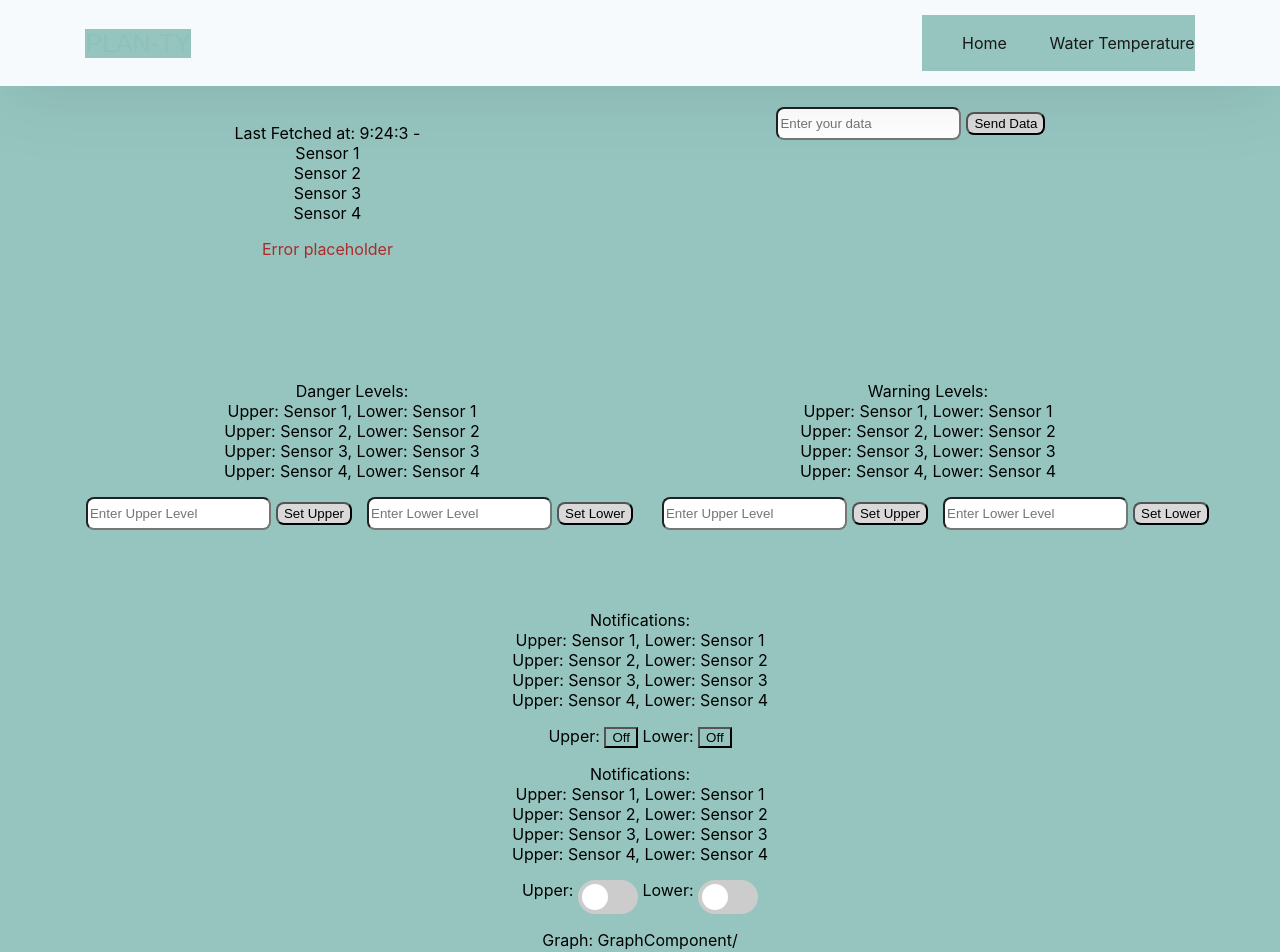
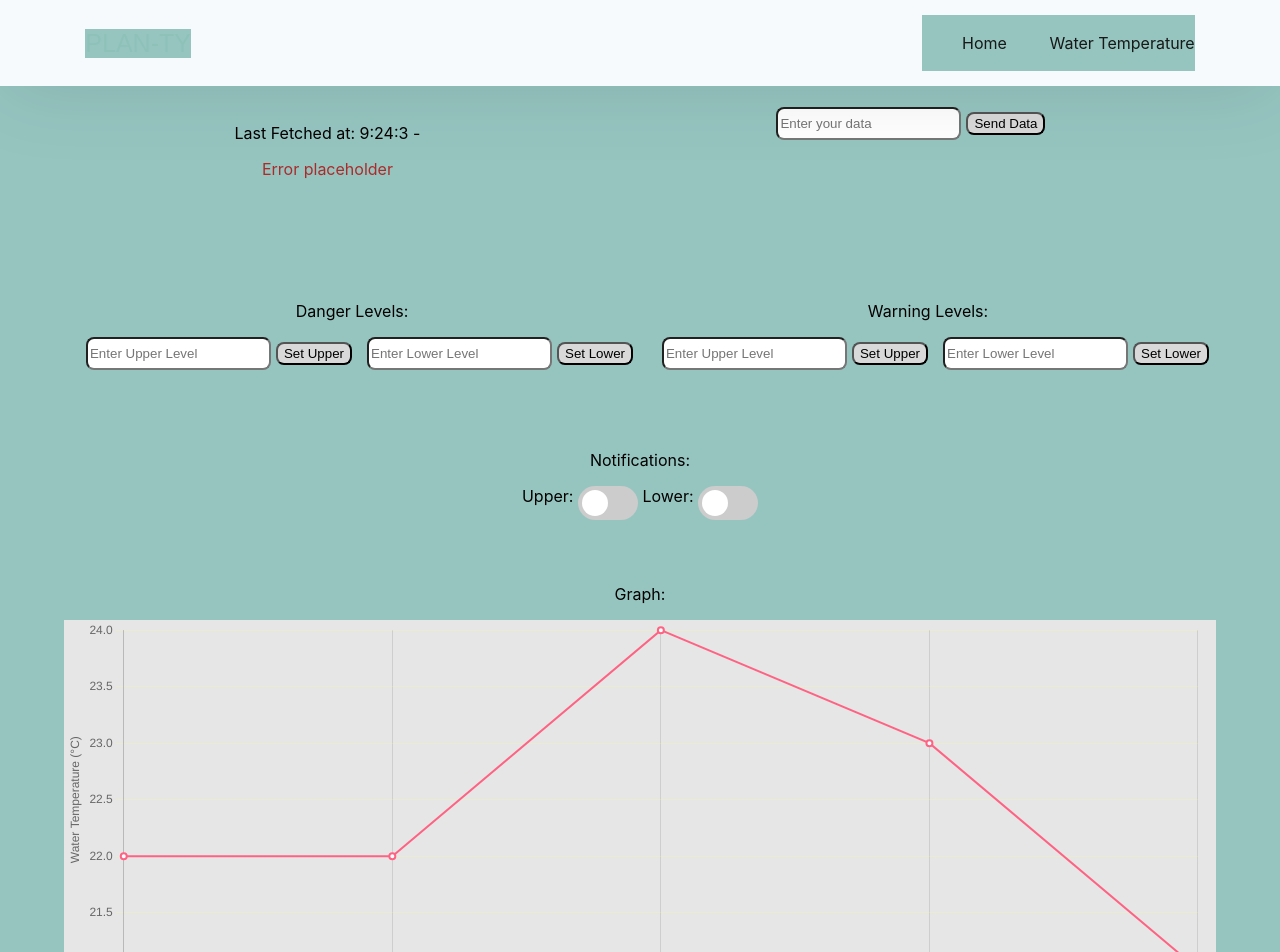
Before and after one commit to Plan-ty/plan-ty, a React (Create React App) app in the folder plan-ty/: page /waterTemp in a window 1280 px wide. Shown: the top 952 px of the page. Built offline with nearby package versions, Linux system fonts and the light colour scheme; data requests are answered from the project's data file.

Commit message:
Chart.js is functional for all parameters.

```diff
--- a/plan-ty/db.json
+++ /dev/null
@@ -1,20 +0,0 @@
-{
-  "data": [
-    {
-      "id": "1",
-      "name": "Sensor 1"
-    },
-    {
-      "id": "2",
-      "name": "Sensor 2"
-    },
-    {
-      "id": "3",
-      "name": "Sensor 3"
-    },
-    {
-      "id": "8177",
-      "name": "Sensor 4"
-    }
-  ]
-}
--- /dev/null
+++ b/plan-ty/public/db.json
@@ -0,0 +1,37 @@
+[
+    {
+      "id": 0,
+      "time": 9,
+      "waterTemperature": 22,
+      "waterPh": 8.4,
+      "electricConductivity": 100
+    },
+    {
+      "id": 1,
+      "time": 10,
+      "waterTemperature": 22,
+      "waterPh": 8,
+      "electricConductivity": 120
+    },
+    {
+      "id": 2,
+      "time": 11,
+      "waterTemperature": 24,
+      "waterPh": 7.5,
+      "electricConductivity": 130
+    },
+    {
+      "id": 3,
+      "time": 12,
+      "waterTemperature": 23,
+      "waterPh": 8,
+      "electricConductivity": 125
+    },
+    {
+      "id": 4,
+      "time": 13,
+      "waterTemperature": 21,
+      "waterPh": 8.4,
+      "electricConductivity": 110
+    }
+  ]
--- a/plan-ty/src/App.js
+++ b/plan-ty/src/App.js
@@ -1,7 +1,7 @@
 import "./App.css";
 import React from "react";
 import { BrowserRouter as Router, Route, Routes } from "react-router-dom";
-import NavBar from "./components/navBar/NavBar";
+import NavBar from './components/navbar/NavBar'
 import WaterTemp from "./components/parameters/waterTemp/WaterTemp";
 
 import Home from "./components/home/Home";
--- a/plan-ty/src/components/charts/Chart.js
+++ b/plan-ty/src/components/charts/Chart.js
@@ -1,6 +1,7 @@
-import React from 'react'
+import React, { useState, useEffect } from 'react'
 import  {CategoryScale, Chart as ChartJS, LineElement, LinearScale, PointElement} from 'chart.js'
 import { Line } from 'react-chartjs-2';
+import axios from "axios";
 
 ChartJS.register(
   CategoryScale,
@@ -9,40 +10,72 @@ ChartJS.register(
   LineElement
 )
 
-const Chart = () => {
+const Chart = ({ dataKey, yAxisLabel }) => { // Accept props for data key and Y-axis label
 
-  var data = {
-    labels: ["10:00", "11:00", "12:00", "13:00", "14:00", "15:00", "16:00"],
+  const [chartData, setChartData] = useState({
+  labels: [],
     datasets: [
       {
-        label: "Water Temperature",
         backgroundColor: "rgba(255,255,255)",
         borderColor: "rgba(255,99,132,1)",
         borderWidth: 2,
         hoverBackgroundColor: "rgba(255,99,132,0.4)",
         hoverBorderColor: "rgba(255,99,132,1)",
-        data: [18, 20, 20, 22, 25, 19, 18]
+        data: []
       }
     ]
-  };
+  });
 
-  var options = {
+  useEffect(() => {
+    const fetchData = async () => {
+      try {
+        const response = await axios.get("/db.json");
+        const jsonData = response.data;
+
+        const labels = jsonData.map(entry => entry.time + ":00");
+        const values = jsonData.map(entry => entry[dataKey]); // Use dataKey prop to extract the appropriate data
+
+        setChartData(prevState => ({
+          ...prevState,
+          labels: labels,
+          datasets: [
+            {
+              ...prevState.datasets[0],
+              data: values
+            }
+          ]
+        }));
+      } catch (error) {
+        console.error("Error fetching data:", error);
+      }
+    };
+
+    fetchData();
+  }, [dataKey]); // Include dataKey in dependencies
+
+  const options = {
     maintainAspectRatio: false,
     scales: {
+      x: {
+        title: {
+          display: true,
+          text: 'Time (h)'
+        }
+      },
       y: {
+        title: {
+          display: true,
+          text: yAxisLabel // Use yAxisLabel prop for Y-axis label
+        },
         stacked: true,
         grid: {
           display: true,
           color: "rgba(255,255,132,0.2)"
         }
-      },
-      x: {
-        grid: {
-          display: false
-        }
       }
     }
   };
+
 
   const lineBackgroundColor = {
     backgroundColor: "rgb(230, 230, 230)"
@@ -51,7 +84,7 @@ const Chart = () => {
   return (
     <div>
       <Line
-        data={data}
+        data={chartData}
         options={options}
         height={400}
         style={lineBackgroundColor}
@@ -60,53 +93,7 @@ const Chart = () => {
   )
 }
 
-export default Chart
+export default Chart;
 
 
-
-//import Chart from './../../charts/Chart'
-
-
-
-
-
-
-/*var data = {
-    labels: ["10:00", "11:00", "12:00", "13:00", "14:00", "15:00", "16:00"],
-    datasets: [
-      {
-        label: "Water Temperature",
-        backgroundColor: "rgba(255,99,132,0.2)",
-        borderColor: "rgba(255,99,132,1)",
-        borderWidth: 2,
-        hoverBackgroundColor: "rgba(255,99,132,0.4)",
-        hoverBorderColor: "rgba(255,99,132,1)",
-        data: [18, 20, 20, 22, 25, 19, 18]
-      }
-    ]
-  };
-
-  var options = {
-    maintainAspectRatio: false,
-    scales: {
-      y: {
-        stacked: true,
-        grid: {
-          display: true,
-          color: "rgba(255,99,132,0.2)"
-        }
-      },
-      x: {
-        grid: {
-          display: false
-        }
-      }
-    }
-  };
-
-  new Chart("chart", {
-    type: "line",
-    options: options,
-    data: data
-  });*/
 //https://codepen.io/chartjs/pen/YVWZbz
--- a/plan-ty/src/components/navBar/NavBar.jsx
+++ b/plan-ty/src/components/navBar/NavBar.jsx
@@ -1,6 +1,6 @@
 import { useState, useEffect } from "react";
 import { Link } from "react-router-dom";
-import { Nav } from "react-bootstrap"; // Import Nav from react-bootstrap
+import  Nav  from 'react-bootstrap/Nav'; // Import Nav from react-bootstrap
 import "./NavBar.css";
 
 function Navbar() {
--- a/plan-ty/src/components/parameters/Parameters.css
+++ b/plan-ty/src/components/parameters/Parameters.css
@@ -68,6 +68,13 @@ input[type="text"], textarea {
 
 }
 
+.graph{
+    margin-left: 5%;
+    margin-right: 5%;
+    margin-bottom: 5%;
+    margin-top: 5%;
+}
+
 
 @media (max-width: 1177.60px) {
     #lower, #upper, #sendData{
--- a/plan-ty/src/components/parameters/waterTemp/WaterTemp.jsx
+++ b/plan-ty/src/components/parameters/waterTemp/WaterTemp.jsx
@@ -2,6 +2,7 @@ import React, { useState, useEffect } from "react";
 import axios from "axios";
 import Switch from "../../Switch/Switch";
 import './../../parameters/Parameters.css';
+import Chart from './../../charts/Chart'
 
 function WaterTemp() {
   const [data, setData] = useState([]);
@@ -14,13 +15,14 @@ function WaterTemp() {
   const [lowerNotificationToggle, setLowerNotificationToggle] = useState(false);
 
   useEffect(() => {
-    fetchData();
+    //fetchData();
   }, []);
 
   const fetchData = () => {
     axios
-      .get("http://localhost:3001/data")
+      .get("http://192.168.156.250:5021/Plants/1/temperature")
       .then((response) => {
+        console.log(response)
         setData(response.data);
       })
       .catch((error) => {
@@ -30,11 +32,11 @@ function WaterTemp() {
 
   const sendData = () => {
     axios
-      .post("http://localhost:3001/data", inputValue )
+      .post("http://192.168.156.250:5021/Plants/1/temperature", inputValue )
       .then((response) => {
         console.log("Data sent successfully:", response.data);
         // After sending the data, fetch updated data to refresh the view
-        fetchData();
+        //fetchData();
         setInputValue(""); // Clear input field
       })
       .catch((error) => {
@@ -44,7 +46,7 @@ function WaterTemp() {
 
   const sendThresholdData = (upperValue, lowerValue, thresholdType) => {
     axios
-      .post("http://localhost:3001/data", {
+      .post("http://192.168.156.250:5021/Plants/1/temperature", {
         upperValue,
         lowerValue,
         thresholdType,
@@ -52,7 +54,7 @@ function WaterTemp() {
       .then((response) => {
         console.log("Thresholds sent successfully:", response.data);
         // After sending the data, fetch updated data to refresh the view
-        fetchData();
+        //fetchData();
         // Clear input fields based on threshold type
         if (thresholdType === "danger") {
           setUpperDangerInput("");
@@ -73,7 +75,7 @@ function WaterTemp() {
 
   // Send notification status to backend for upper threshold
   axios
-    .post("http://localhost:3001/data", {
+    .post("http://192.168.156.250:5021/Plants/1/temperature", {
       upperEnabled: newUpperNotificationToggle,
       lowerEnabled: lowerNotificationToggle // Keep lower threshold status unchanged
     })
@@ -92,7 +94,7 @@ function WaterTemp() {
 
   // Send notification status to backend for lower threshold
   axios
-    .post("http://localhost:3001/data", {
+    .post("http://192.168.156.250:5021/Plants/1/temperature", {
       upperEnabled: upperNotificationToggle, // Keep upper threshold status unchanged
       lowerEnabled: newLowerNotificationToggle
     })
@@ -119,6 +121,7 @@ function WaterTemp() {
         + ':' + date.getMinutes()
         + ":" + date.getSeconds();
 
+       // console.log(data.waterTemperature)
   return (
     <div className="everyhing">
       <div>
@@ -126,8 +129,10 @@ function WaterTemp() {
         <div className="container">
           <div className="box1">
           <div className="lastFetched" id="left">
-          <p>Last Fetched at: {showTime} - {data.map((item) => ( <div key={item.id}>{item.name}</div> ))} </p>
-               {/* {data.map((item) => (<div key={item.id}>{item.waterTemperature}</div>))} */}
+          <p>Last Fetched at: {showTime} - {data.waterTemperature}</p>
+
+               {/*{data.map((item) => (<div key={item.id}>{item.waterTemperature}</div>))}
+                {data.map((item) => ( <div key={item.id}>{item.name}</div> ))} */}
                 <p id="error">Error placeholder</p>
           </div>
           <div className="sendData" id="right">
@@ -142,8 +147,9 @@ function WaterTemp() {
           </div>
           <div className="box2">
           <div className="dangerThresholds" id="left">
-          <p>Danger Levels: {data.map((item) => ( <div key={item.id}> Upper: {item.name}, Lower: {item.name}</div> ))}</p>
-                {/* {data.map((item) => (<div key={item.id}> Upper: {item.upperThresh}, Lower: {item.lowerThresh}</div>))} */}
+          <p>Danger Levels: {data.map((item) => (<div key={item.id}> Upper: {item.upperThresh}, Lower: {item.lowerThresh}</div>))}</p>
+                {/*
+                {data.map((item) => ( <div key={item.id}> Upper: {item.name}, Lower: {item.name}</div> ))}*/}
                 <input
                 id="upper"
                 type="text"
@@ -178,21 +184,15 @@ function WaterTemp() {
             <button className="button2" onClick={() => sendThresholdData(upperWarningInput, lowerWarningInput, "warning")}>Set Lower</button>
           </div>
           </div>
-          <div className="notifications">
-            <p>Notifications: {data.map((item) => ( <div key={item.id}> Upper: {item.name}, Lower: {item.name}</div> ))}</p>
-              {/* {data.map((item) => (<div key={item.id}> Upper: {item.upperNotif}, Lower: {item.lowerNotif}</div>))} */}
-            <p>
-              Upper:{" "}<button onClick={toggleUpperNotification}>{upperNotificationToggle ? "On" : "Off"}</button>{" "}
-              Lower:{" "}<button onClick={toggleLowerNotification}>{lowerNotificationToggle ? "On" : "Off"}</button>
-            </p>
-          </div>
+
 
         <div className="notifications">
         <p>Notifications: {data.map((item) => ( <div key={item.id}> Upper: {item.name}, Lower: {item.name}</div> ))}</p>
         <p>Upper: <Switch isToggledUpper={isToggled} onToggle={() => setIsToggledUpper(!isToggled)}/> Lower: <Switch isToggled={isToggledLower} onToggle={() => setIsToggledLower(!isToggledLower)}/></p>
         </div>
-          <div className="graph">
-              <p>Graph: GraphComponent/</p>
+        <div className="graph">
+              <p>Graph:</p>
+              <Chart dataKey="waterTemperature" yAxisLabel="Water Temperature (°C)" />
           </div>
           </div>
     </div>
@@ -203,3 +203,14 @@ function WaterTemp() {
 
 
 export default WaterTemp;
+
+/*
+<div className="notifications">
+            <p>Notifications: {data.map((item) => ( <div key={item.id}> Upper: {item.name}, Lower: {item.name}</div> ))}</p>
+              { {data.map((item) => (<div key={item.id}> Upper: {item.upperNotif}, Lower: {item.lowerNotif}</div>))} }
+              <p>
+              Upper:{" "}<button onClick={toggleUpperNotification}>{upperNotificationToggle ? "On" : "Off"}</button>{" "}
+              Lower:{" "}<button onClick={toggleLowerNotification}>{lowerNotificationToggle ? "On" : "Off"}</button>
+            </p>
+          </div>
+*/
```
Also changed, not shown: 1 other file (tests, documents, lock files or other folders).
